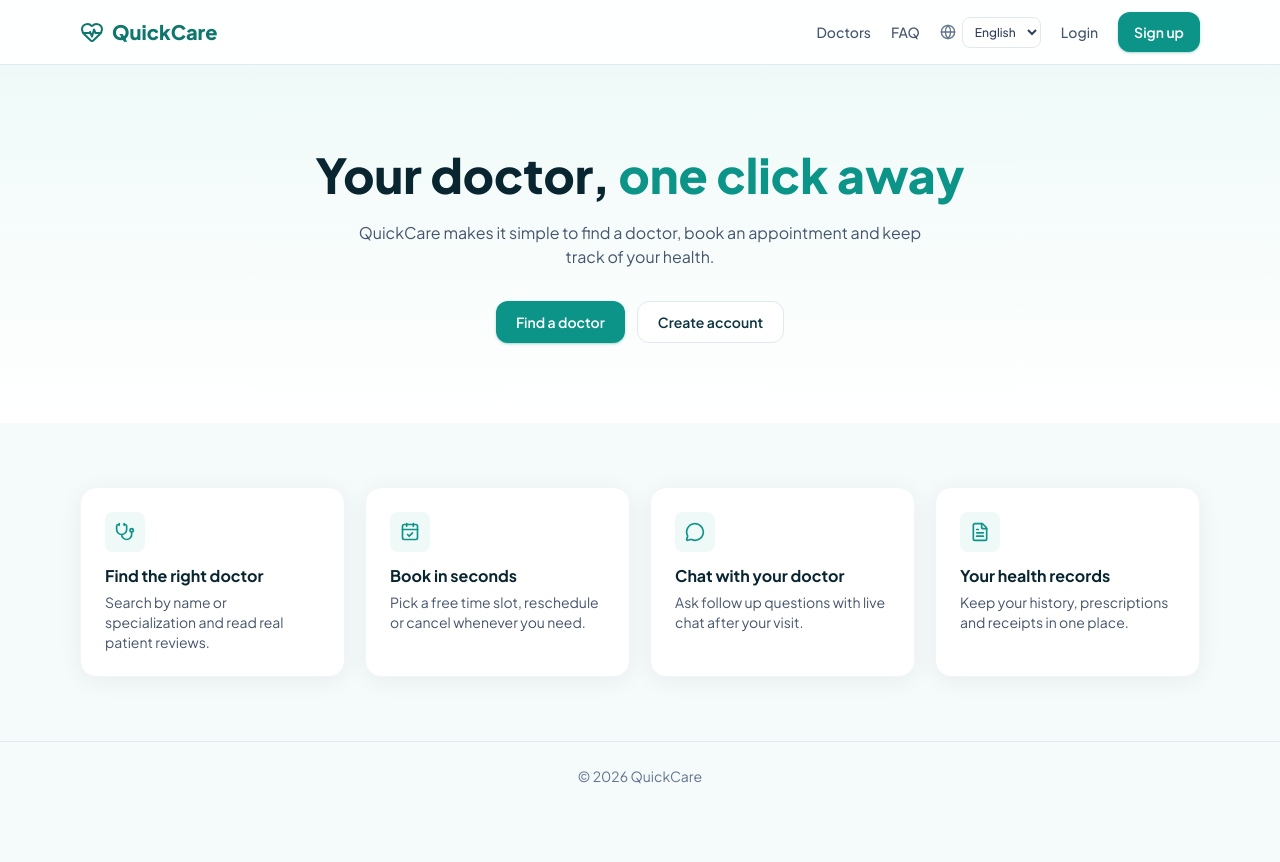
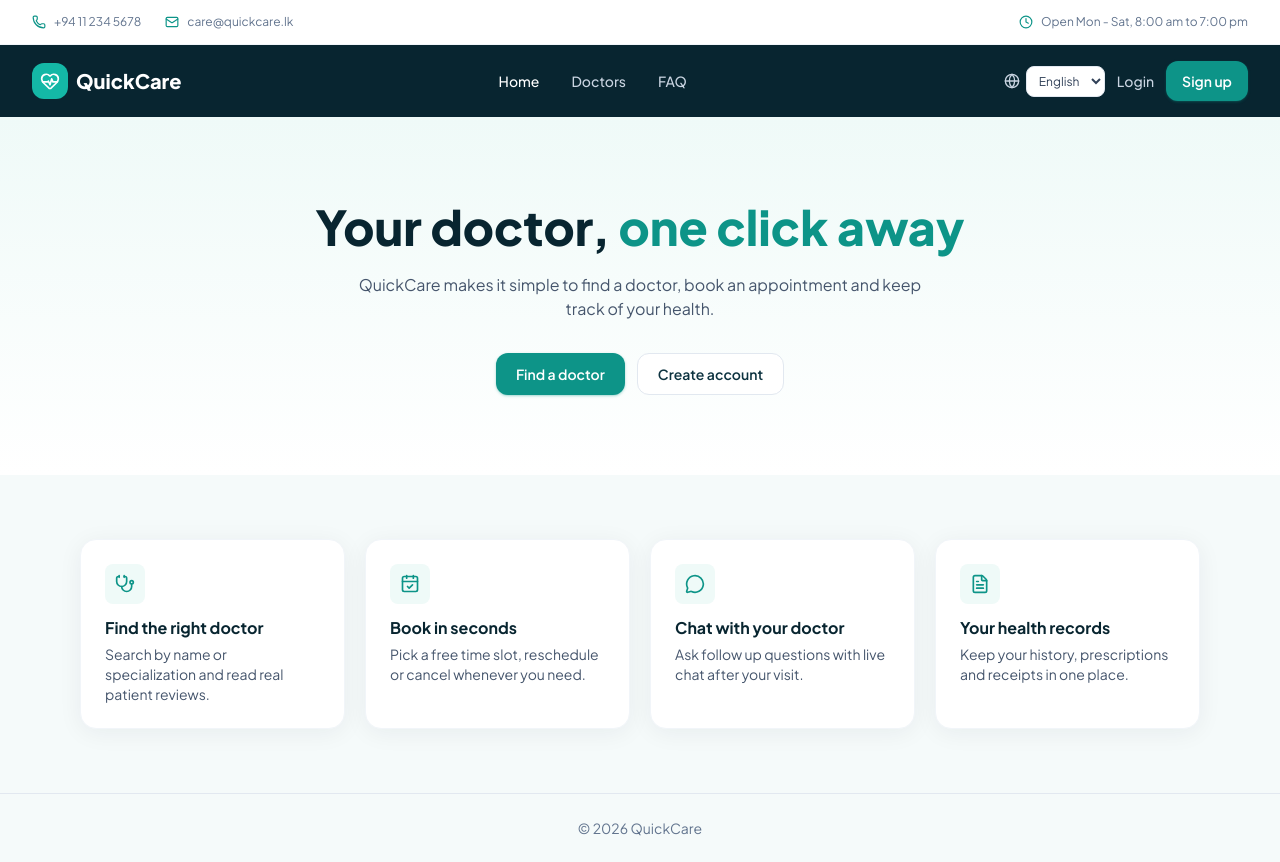
Before and after one commit to jayawardhanadskp/QuickCare, a React (Vite) app in the folder client/: page / in a window 1280 px wide. Before the commit the page ends 810 px from the top, so only its background shows below. Built offline with nearby package versions, Linux system fonts and the light colour scheme.

Commit message:
Redesign navbar and dashboard layout with mobile menus

```diff
--- a/client/src/components/DashboardLayout.jsx
+++ b/client/src/components/DashboardLayout.jsx
@@ -1,5 +1,6 @@
+import { useState } from 'react'
 import { NavLink, Outlet, Link, useNavigate } from 'react-router-dom'
-import { HeartPulse, LogOut, LayoutDashboard, CalendarDays, Heart, UserRound, FileText, Star, CircleHelp, MessageCircle, Users, Gift } from 'lucide-react'
+import { HeartPulse, LogOut, LayoutDashboard, CalendarDays, Heart, UserRound, FileText, Star, CircleHelp, MessageCircle, Users, Gift, Menu, X } from 'lucide-react'
 import { useAuth } from '../context/AuthContext'
 import Avatar from './Avatar'
 import LanguageSwitcher from './LanguageSwitcher'
@@ -37,6 +38,7 @@ const menus = {
 export default function DashboardLayout() {
   const { user, logout } = useAuth()
   const navigate = useNavigate()
+  const [open, setOpen] = useState(false)
 
   const handleLogout = () => {
     logout()
@@ -45,43 +47,57 @@ export default function DashboardLayout() {
 
   return (
     <div className="flex min-h-screen">
-      <aside className="hidden w-60 shrink-0 flex-col border-r border-slate-200 bg-white p-4 md:flex">
-        <Link to="/" className="mb-6 flex items-center gap-2 text-xl font-extrabold text-brand-700">
-          <HeartPulse /> QuickCare
-        </Link>
-        <nav className="flex-1 space-y-1">
+      {open && <div onClick={() => setOpen(false)} className="fixed inset-0 z-40 bg-ink-900/60 backdrop-blur-sm md:hidden" />}
+      <aside className={`fixed inset-y-0 left-0 z-50 flex w-72 flex-col bg-ink-900 p-5 transition-transform md:sticky md:top-0 md:h-screen md:w-64 md:shrink-0 md:translate-x-0 ${open ? 'translate-x-0' : '-translate-x-full'}`}>
+        <div className="mb-8 flex items-center justify-between">
+          <Link to="/" className="flex items-center gap-2 text-xl font-extrabold text-white">
+            <span className="flex h-9 w-9 items-center justify-center rounded-xl bg-brand-500"><HeartPulse size={20} /></span>
+            QuickCare
+          </Link>
+          <button onClick={() => setOpen(false)} aria-label="Close menu" className="text-slate-300 hover:text-white md:hidden"><X size={22} /></button>
+        </div>
+        <div className="mb-5 flex items-center gap-3 rounded-xl bg-white/5 p-3 md:hidden">
+          <Avatar name={user.name} src={user.avatar} size={40} />
+          <div className="min-w-0">
+            <p translate="no" className="truncate text-sm font-bold text-white">{user.name}</p>
+            <p className="text-xs capitalize text-slate-400">{user.role}</p>
+          </div>
+        </div>
+        <nav className="flex-1 space-y-1 overflow-y-auto">
           {menus[user.role].map((m) => (
-            <NavLink key={m.to} to={m.to} end={m.end}
+            <NavLink key={m.to} to={m.to} end={m.end} onClick={() => setOpen(false)}
               className={({ isActive }) =>
-                `flex items-center gap-3 rounded-lg px-3 py-2.5 text-sm font-medium ${isActive ? 'bg-brand-50 text-brand-700' : 'text-slate-600 hover:bg-slate-50'}`}>
+                `flex items-center gap-3 rounded-xl px-4 py-3 text-sm font-medium transition ${isActive ? 'bg-brand-600 text-white shadow-lg shadow-brand-600/20' : 'text-slate-300 hover:bg-white/10 hover:text-white'}`}>
               <m.icon size={18} /> {m.label}
             </NavLink>
           ))}
         </nav>
-        <button onClick={handleLogout} className="flex items-center gap-3 rounded-lg px-3 py-2.5 text-sm font-medium text-slate-500 hover:bg-red-50 hover:text-red-600">
+        <button onClick={handleLogout} className="flex items-center gap-3 rounded-xl px-4 py-3 text-sm font-medium text-slate-300 hover:bg-white/10 hover:text-white">
           <LogOut size={18} /> Logout
         </button>
       </aside>
 
       <div className="min-w-0 flex-1">
-        <header className="flex h-16 items-center justify-between border-b border-slate-200 bg-white px-6">
-          <div className="flex gap-4 md:hidden">
-            {menus[user.role].map((m) => (
-              <NavLink key={m.to} to={m.to} end={m.end} title={m.label}
-                className={({ isActive }) => (isActive ? 'text-brand-600' : 'text-slate-400')}>
-                <m.icon size={20} />
-              </NavLink>
-            ))}
+        <header className="sticky top-0 z-20 flex h-[72px] items-center justify-between border-b border-slate-100 bg-white/90 px-4 backdrop-blur sm:px-8">
+          <div className="flex items-center gap-2 md:hidden">
+            <button onClick={() => setOpen(true)} aria-label="Open menu" className="flex h-11 w-11 items-center justify-center rounded-xl text-ink-900 hover:bg-brand-50">
+              <Menu size={24} />
+            </button>
+            <Link to="/" className="flex items-center gap-2 font-extrabold text-ink-900">
+              <span className="flex h-8 w-8 items-center justify-center rounded-lg bg-brand-600 text-white"><HeartPulse size={18} /></span>
+              QuickCare
+            </Link>
           </div>
           <div className="hidden items-center gap-3 md:flex">
-            <Avatar name={user.name} src={user.avatar} size={36} />
-            <p className="text-sm text-slate-500">
-              Signed in as <span translate="no" className="font-semibold text-slate-800">{user.name}</span> ({user.role})
-            </p>
+            <Avatar name={user.name} src={user.avatar} size={42} />
+            <div>
+              <p translate="no" className="text-sm font-bold text-ink-900">{user.name}</p>
+              <p className="text-xs capitalize text-slate-500">{user.role}</p>
+            </div>
           </div>
           <LanguageSwitcher />
         </header>
-        <main className="p-4 sm:p-6"><Outlet /></main>
+        <main className="p-4 sm:p-8"><Outlet /></main>
       </div>
     </div>
   )
--- a/client/src/components/Navbar.jsx
+++ b/client/src/components/Navbar.jsx
@@ -1,42 +1,96 @@
-import { Link, useNavigate } from 'react-router-dom'
-import { HeartPulse, LogOut } from 'lucide-react'
+import { useState } from 'react'
+import { Link, NavLink, useNavigate } from 'react-router-dom'
+import { HeartPulse, LogOut, Phone, Mail, Clock, Menu, X } from 'lucide-react'
 import { useAuth } from '../context/AuthContext'
 import LanguageSwitcher from './LanguageSwitcher'
 
+// Top info strip + main navigation bar
 export default function Navbar() {
   const { user, logout } = useAuth()
   const navigate = useNavigate()
+  const [open, setOpen] = useState(false)
 
   const handleLogout = () => {
     logout()
     navigate('/')
   }
 
+  const linkClass = ({ isActive }) =>
+    `text-sm font-medium transition hover:text-white ${isActive ? 'text-white' : 'text-slate-300'}`
+
+  const mobileLink = ({ isActive }) =>
+    `rounded-xl px-3 py-3.5 text-base font-medium ${isActive ? 'bg-white/10 text-white' : 'text-slate-300'}`
+
   return (
-    <header className="sticky top-0 z-30 border-b border-slate-200 bg-white/90 backdrop-blur">
-      <div className="mx-auto flex h-16 max-w-6xl items-center justify-between px-4">
-        <Link to="/" className="flex shrink-0 items-center gap-1.5 text-lg font-extrabold text-brand-700 sm:gap-2 sm:text-xl">
-          <HeartPulse /> QuickCare
+    <header className="sticky top-0 z-30">
+      <div className="hidden border-b border-slate-100 bg-white lg:block">
+        <div className="container-page flex h-11 items-center justify-between text-xs text-slate-500">
+          <div className="flex items-center gap-6">
+            <span className="flex items-center gap-2"><Phone size={14} className="text-brand-600" /> +94 11 234 5678</span>
+            <span className="flex items-center gap-2"><Mail size={14} className="text-brand-600" /> care@quickcare.lk</span>
+          </div>
+          <span className="flex items-center gap-2"><Clock size={14} className="text-brand-600" /> Open Mon - Sat, 8:00 am to 7:00 pm</span>
+        </div>
+      </div>
+
+      <div className="bg-ink-900">
+        <div className="container-page flex h-16 items-center justify-between sm:h-[72px]">
+          <Link to="/" className="flex shrink-0 items-center gap-2 text-xl font-extrabold text-white">
+            <span className="flex h-9 w-9 items-center justify-center rounded-xl bg-brand-500 text-white"><HeartPulse size={20} /></span>
+            QuickCare
           </Link>
 
-        <nav className="flex items-center gap-2 text-sm font-medium text-slate-600 sm:gap-5">
-          <Link to="/doctors" className={`hover:text-brand-600 ${user ? 'hidden sm:inline' : ''}`}>Doctors</Link>
-          <Link to="/faq" className={`hover:text-brand-600 ${user ? 'hidden sm:inline' : ''}`}>FAQ</Link>
-          <LanguageSwitcher />
+          <nav className="hidden items-center gap-8 md:flex">
+            <NavLink to="/" end className={linkClass}>Home</NavLink>
+            <NavLink to="/doctors" className={linkClass}>Doctors</NavLink>
+            <NavLink to="/faq" className={linkClass}>FAQ</NavLink>
+          </nav>
+
+          <div className="flex items-center gap-3">
+            <div className="hidden sm:block"><LanguageSwitcher light /></div>
             {user ? (
               <>
-              <Link to={`/${user.role}`} className="btn !px-3 sm:!px-4">Dashboard</Link>
-              <button onClick={handleLogout} title="Logout" className="text-slate-500 hover:text-red-600">
+                <div className="hidden sm:block"><Link to={`/${user.role}`} className="btn !px-4">Dashboard</Link></div>
+                <button onClick={handleLogout} title="Logout" className="hidden text-slate-300 hover:text-white sm:block">
                   <LogOut size={18} />
                 </button>
               </>
             ) : (
               <>
-              <Link to="/login" className="hover:text-brand-600">Login</Link>
-              <Link to="/register" className="btn !px-3 sm:!px-4">Sign up</Link>
+                <Link to="/login" className="hidden text-sm font-medium text-slate-300 hover:text-white sm:inline">Login</Link>
+                <div className="hidden sm:block"><Link to="/register" className="btn !px-4">Sign up</Link></div>
               </>
             )}
+            <button onClick={() => setOpen(!open)} aria-label="Menu" className="flex h-11 w-11 items-center justify-center rounded-xl text-white hover:bg-white/10 md:hidden">
+              {open ? <X size={24} /> : <Menu size={24} />}
+            </button>
+          </div>
+        </div>
+
+        {/* Mobile menu */}
+        {open && (
+          <div className="border-t border-white/10 px-5 pb-6 pt-4 md:hidden">
+            <nav className="flex flex-col" onClick={() => setOpen(false)}>
+              <NavLink to="/" end className={mobileLink}>Home</NavLink>
+              <NavLink to="/doctors" className={mobileLink}>Doctors</NavLink>
+              <NavLink to="/faq" className={mobileLink}>FAQ</NavLink>
             </nav>
+            <div className="mt-4 flex flex-col gap-3" onClick={() => setOpen(false)}>
+              {user ? (
+                <>
+                  <Link to={`/${user.role}`} className="btn !py-3">Dashboard</Link>
+                  <button onClick={handleLogout} className="btn-outline !py-3"><LogOut size={16} /> Logout</button>
+                </>
+              ) : (
+                <>
+                  <Link to="/login" className="btn-outline !py-3">Login</Link>
+                  <Link to="/register" className="btn !py-3">Sign up</Link>
+                </>
+              )}
+            </div>
+            <div className="mt-5"><LanguageSwitcher light /></div>
+          </div>
+        )}
       </div>
     </header>
   )
```
Lines whose indentation alone changed are shown as unchanged.
